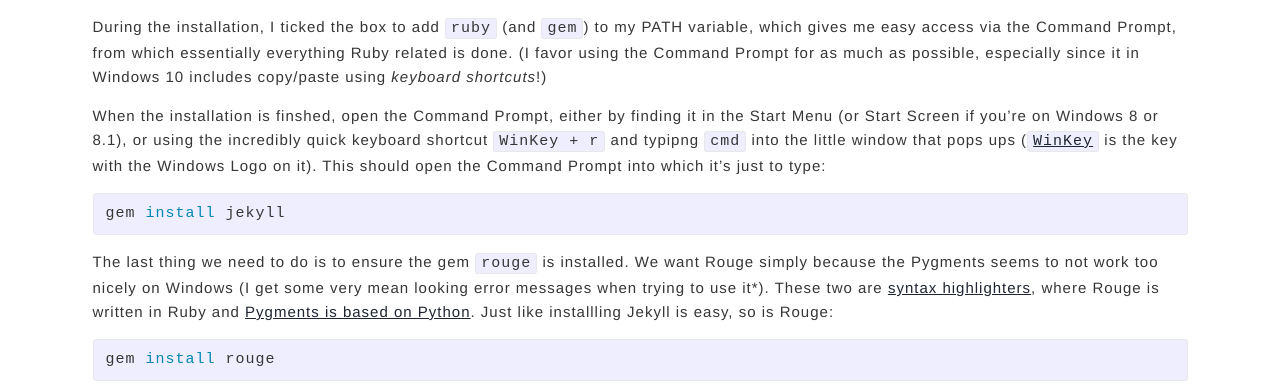
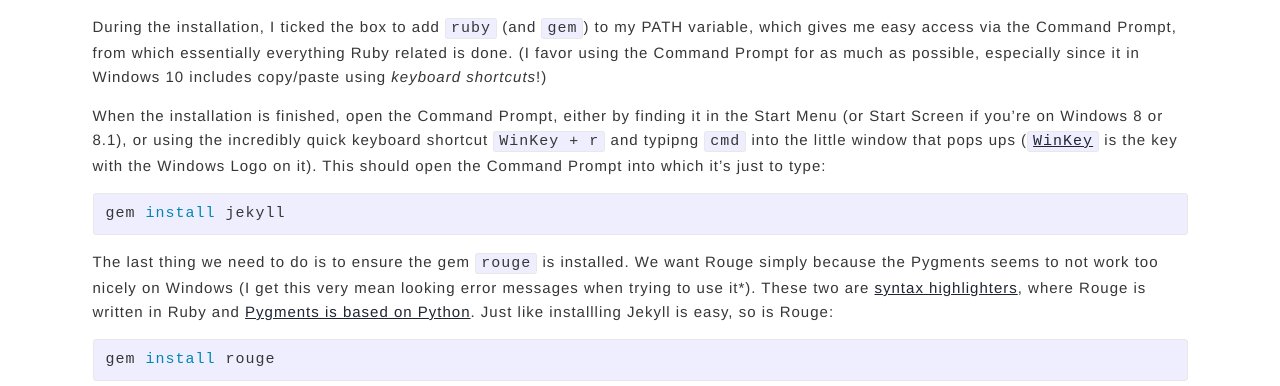
Before and after one commit to Kugghuset/kugghuset.github.io, a Jekyll site: the page built from _posts/2015-11-13-jekyll-on-windows.md, in a window 1280 px wide and 900 px high, scrolled down 723 px. Shown: the part 153-539 px from the top of the window. Built offline with Jekyll 4.4.1, drawn with Linux system fonts in a browser that asks for light colours.

Commit message:
Did something, not sure what

```diff
--- a/_posts/2015-11-13-jekyll-on-windows.md
+++ b/_posts/2015-11-13-jekyll-on-windows.md
@@ -30,13 +30,13 @@
 
 During the installation, I ticked the box to add `ruby` (and `gem`) to my PATH variable, which gives me easy access via the Command Prompt, from which essentially everything Ruby related is done. (I favor using the Command Prompt for as much as possible, especially since it in Windows 10 includes copy/paste using _keyboard shortcuts_!)
 
-When the installation is finshed, open the Command Prompt, either by finding it in the Start Menu (or Start Screen if you're on Windows 8 or 8.1), or using the incredibly quick keyboard shortcut `WinKey + r` and typipng `cmd` into the little window that pops ups ([`WinKey`](https://en.wikipedia.org/wiki/Windows_key) is the key with the Windows Logo on it). This should open the Command Prompt into which it's just to type:
+When the installation is finished, open the Command Prompt, either by finding it in the Start Menu (or Start Screen if you're on Windows 8 or 8.1), or using the incredibly quick keyboard shortcut `WinKey + r` and typipng `cmd` into the little window that pops ups ([`WinKey`](https://en.wikipedia.org/wiki/Windows_key) is the key with the Windows Logo on it). This should open the Command Prompt into which it's just to type:
 
 {% highlight bash %}
 gem install jekyll
 {% endhighlight %}
 
-The last thing we need to do is to ensure the gem `rouge` is installed. We want Rouge simply because the Pygments seems to not work too nicely on Windows (I get some very mean looking error messages when trying to use it*). These two are [syntax highlighters](https://en.wikipedia.org/wiki/Syntax_highlighting), where Rouge is written in Ruby and [Pygments is based on Python](http://jekyll-windows.juthilo.com/3-syntax-highlighting/). Just like installling Jekyll is easy, so is Rouge:
+The last thing we need to do is to ensure the gem `rouge` is installed. We want Rouge simply because the Pygments seems to not work too nicely on Windows (I get this very mean looking error messages when trying to use it*). These two are [syntax highlighters](https://en.wikipedia.org/wiki/Syntax_highlighting), where Rouge is written in Ruby and [Pygments is based on Python](http://jekyll-windows.juthilo.com/3-syntax-highlighting/). Just like installling Jekyll is easy, so is Rouge:
 
 {% highlight bash %}
 gem install rouge
```
